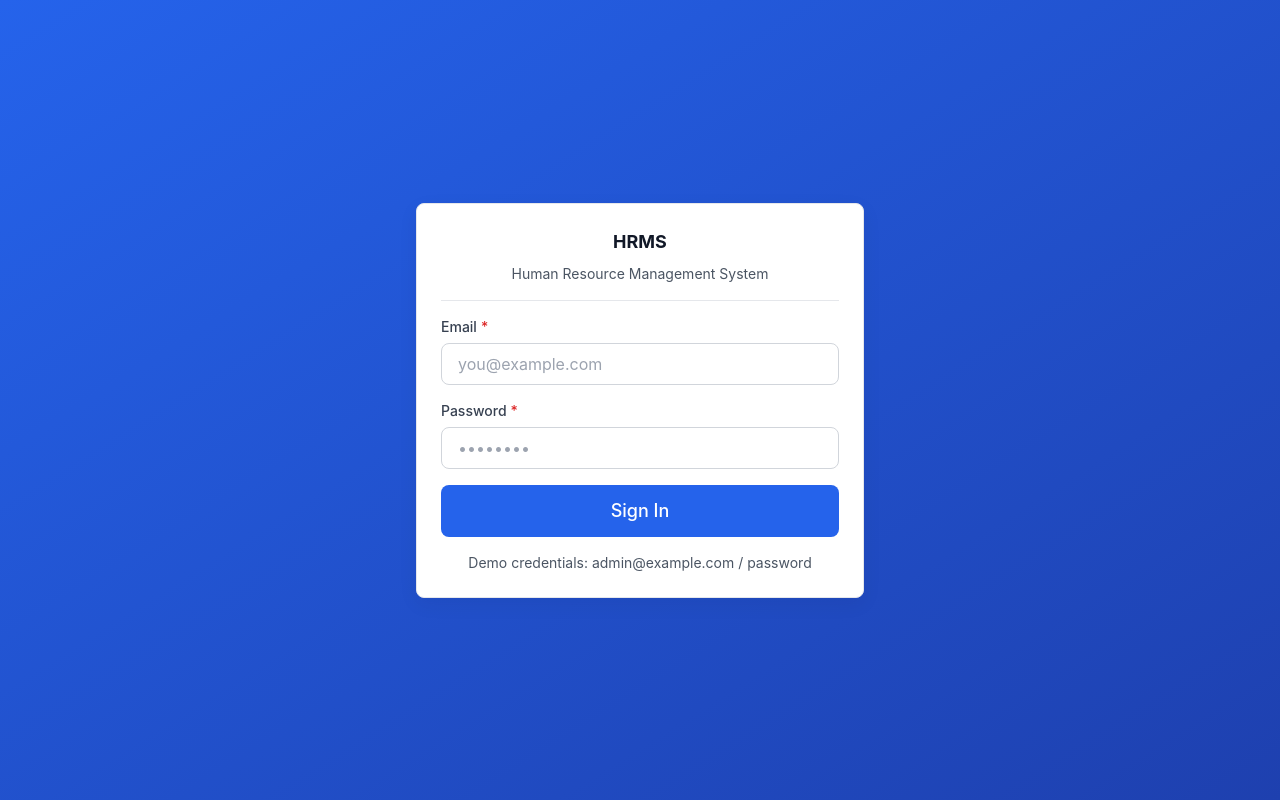
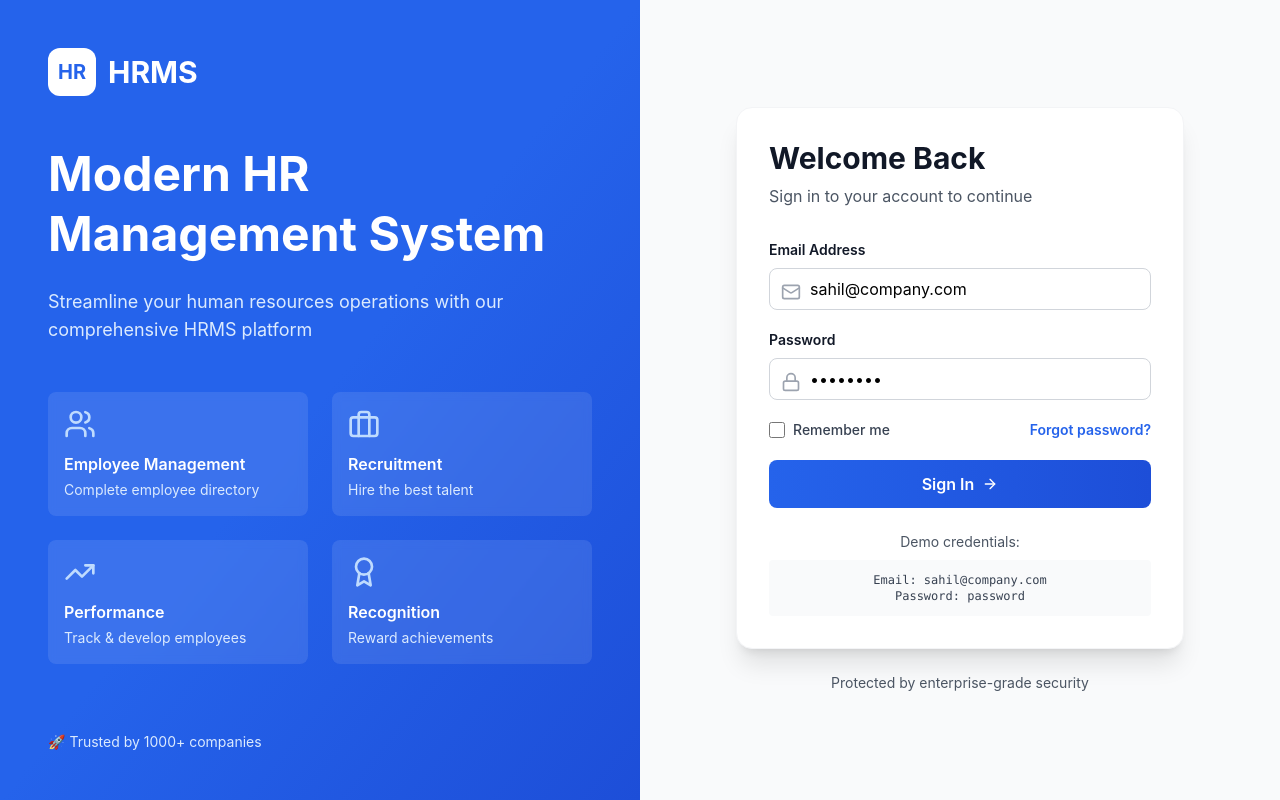
Before and after one commit to SahilRanjan0017/HRMS, a Next.js app: page /login in a window 1280 px wide. Built offline with nearby package versions, Linux system fonts and the light colour scheme.

Commit message:
Create beautiful new login page with modern design
cgen-bf6a9c578ddd43c5b54af55a4d791f8a

```diff
--- a/app/login/page.tsx
+++ b/app/login/page.tsx
@@ -1,70 +1,181 @@
-'use client'
+"use client"
 
-import React, { useState } from 'react'
-import { useRouter } from 'next/navigation'
-import { Button } from '@/components/ui/Button'
-import { Input } from '@/components/ui/Input'
-import { Card, CardContent, CardHeader, CardTitle } from '@/components/ui/Card'
-import { useAuth } from '@/lib/hooks'
+import React, { useState } from "react"
+import { useAuth } from "@/lib/hooks"
+import { useRouter } from "next/navigation"
+import { Button } from "@/components/ui/Button"
+import { Input } from "@/components/ui/Input"
+import { Mail, Lock, ArrowRight, Briefcase, Users, TrendingUp, Award } from "lucide-react"
+
+const features = [
+	{ icon: Users, title: "Employee Management", description: "Complete employee directory" },
+	{ icon: Briefcase, title: "Recruitment", description: "Hire the best talent" },
+	{ icon: TrendingUp, title: "Performance", description: "Track & develop employees" },
+	{ icon: Award, title: "Recognition", description: "Reward achievements" },
+]
 
 export default function LoginPage() {
 	const router = useRouter()
-	const { login, loading } = useAuth()
-	const [email, setEmail] = useState('')
-	const [password, setPassword] = useState('')
-	const [error, setError] = useState('')
+	const { login } = useAuth()
+	const [email, setEmail] = useState("sahil@company.com")
+	const [password, setPassword] = useState("password")
+	const [loading, setLoading] = useState(false)
+	const [error, setError] = useState("")
 
-	const handleSubmit = async (e: React.FormEvent) => {
+	const handleLogin = async (e: React.FormEvent) => {
 		e.preventDefault()
-		setError('')
+		setLoading(true)
+		setError("")
 
 		try {
 			await login(email, password)
-			router.push('/home')
+			router.push("/home")
 		} catch (err) {
-			setError('Invalid email or password')
+			setError("Login failed. Please try again.")
+		} finally {
+			setLoading(false)
 		}
 	}
 
 	return (
-		<div className="min-h-screen bg-gradient-to-br from-blue-600 to-blue-800 flex items-center justify-center p-4">
-			<Card className="w-full max-w-md">
-				<CardHeader>
-					<CardTitle className="text-center text-3xl">HRMS</CardTitle>
-					<p className="text-center text-gray-600 text-sm mt-2">Human Resource Management System</p>
-				</CardHeader>
-				<CardContent>
-					<form onSubmit={handleSubmit} className="space-y-4">
+		<div className="min-h-screen grid grid-cols-1 lg:grid-cols-2 bg-gray-50">
+			{/* Left Side - Features */}
+			<div className="hidden lg:flex flex-col justify-between bg-gradient-to-br from-blue-600 via-blue-600 to-blue-700 p-12 text-white">
+				<div>
+					<div className="flex items-center gap-3 mb-12">
+						<div className="w-12 h-12 bg-white rounded-xl flex items-center justify-center">
+							<span className="text-blue-600 font-bold text-xl">HR</span>
+						</div>
+						<span className="text-3xl font-bold">HRMS</span>
+					</div>
+
+					<h1 className="text-5xl font-bold mb-6 leading-tight">
+						Modern HR Management System
+					</h1>
+					<p className="text-blue-100 text-lg mb-12">
+						Streamline your human resources operations with our comprehensive HRMS platform
+					</p>
+
+					<div className="grid grid-cols-2 gap-6">
+						{features.map((feature, idx) => {
+							const Icon = feature.icon
+							return (
+								<div key={idx} className="bg-white bg-opacity-10 rounded-lg p-4 backdrop-blur-sm">
+									<Icon className="w-8 h-8 mb-3 text-blue-200" />
+									<h3 className="font-semibold mb-1">{feature.title}</h3>
+									<p className="text-sm text-blue-100">{feature.description}</p>
+								</div>
+							)
+						})}
+					</div>
+				</div>
+
+				<div className="text-blue-100">
+					<p className="text-sm">🚀 Trusted by 1000+ companies</p>
+				</div>
+			</div>
+
+			{/* Right Side - Login Form */}
+			<div className="flex flex-col justify-center items-center p-8">
+				<div className="w-full max-w-md">
+					{/* Mobile Logo */}
+					<div className="lg:hidden flex items-center justify-center gap-2 mb-8">
+						<div className="w-10 h-10 bg-blue-600 rounded-lg flex items-center justify-center">
+							<span className="text-white font-bold">HR</span>
+						</div>
+						<span className="text-2xl font-bold text-gray-900">HRMS</span>
+					</div>
+
+					<div className="bg-white rounded-2xl shadow-xl p-8 border border-gray-100">
+						<h2 className="text-3xl font-bold text-gray-900 mb-2">
+							Welcome Back
+						</h2>
+						<p className="text-gray-600 mb-8">
+							Sign in to your account to continue
+						</p>
+
+						{error && (
+							<div className="bg-red-50 border border-red-200 text-red-700 px-4 py-3 rounded-lg mb-6 text-sm">
+								{error}
+							</div>
+						)}
+
+						<form onSubmit={handleLogin} className="space-y-5">
+							<div>
+								<label className="block text-sm font-semibold text-gray-900 mb-2">
+									Email Address
+								</label>
+								<div className="relative">
+									<Mail className="absolute left-3 top-3.5 w-5 h-5 text-gray-400" />
 									<Input
-							label="Email"
 										type="email"
-							placeholder="you@example.com"
+										placeholder="Enter your email"
 										value={email}
 										onChange={(e) => setEmail(e.target.value)}
-							required
+										className="pl-10"
 									/>
+								</div>
+							</div>
 
+							<div>
+								<label className="block text-sm font-semibold text-gray-900 mb-2">
+									Password
+								</label>
+								<div className="relative">
+									<Lock className="absolute left-3 top-3.5 w-5 h-5 text-gray-400" />
 									<Input
-							label="Password"
 										type="password"
-							placeholder="••••••••"
+										placeholder="Enter your password"
 										value={password}
 										onChange={(e) => setPassword(e.target.value)}
-							required
+										className="pl-10"
 									/>
+								</div>
+							</div>
 
-						{error && <p className="text-sm text-red-600 bg-red-50 p-3 rounded-lg">{error}</p>}
+							<div className="flex items-center justify-between text-sm">
+								<label className="flex items-center gap-2 text-gray-700 font-medium">
+									<input type="checkbox" className="w-4 h-4 rounded border-gray-300" />
+									Remember me
+								</label>
+								<a href="#" className="text-blue-600 hover:text-blue-700 font-semibold">
+									Forgot password?
+								</a>
+							</div>
 
-						<Button type="submit" variant="solid" size="lg" loading={loading} className="w-full">
+							<Button
+								type="submit"
+								disabled={loading}
+								className="w-full bg-gradient-to-r from-blue-600 to-blue-700 hover:from-blue-700 hover:to-blue-800 text-white font-semibold py-3 rounded-lg flex items-center justify-center gap-2 transition-all"
+							>
+								{loading ? (
+									<>
+										<div className="w-4 h-4 border-2 border-white border-t-transparent rounded-full animate-spin"></div>
+										Signing in...
+									</>
+								) : (
+									<>
 										Sign In
+										<ArrowRight className="w-4 h-4" />
+									</>
+								)}
 							</Button>
+						</form>
 
-						<p className="text-center text-sm text-gray-600">
-							Demo credentials: admin@example.com / password
+						<div className="mt-6 text-center text-sm text-gray-600">
+							<p>Demo credentials:</p>
+							<p className="font-mono text-xs mt-2 bg-gray-50 p-3 rounded text-gray-700">
+								Email: sahil@company.com<br />
+								Password: password
 							</p>
-					</form>
-				</CardContent>
-			</Card>
+						</div>
+					</div>
+
+					<p className="text-center text-sm text-gray-600 mt-6">
+						Protected by enterprise-grade security
+					</p>
+				</div>
+			</div>
 		</div>
 	)
 }
```
Lines whose indentation alone changed are shown as unchanged.
